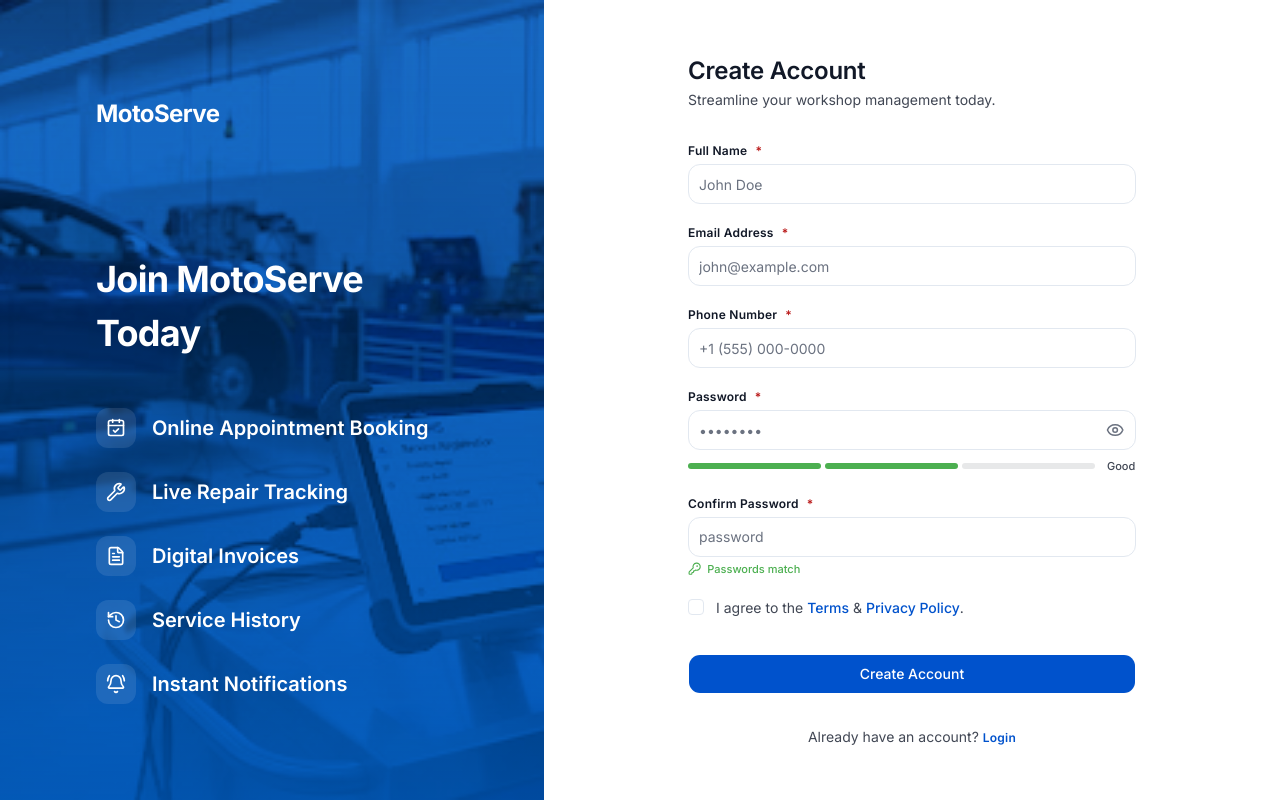
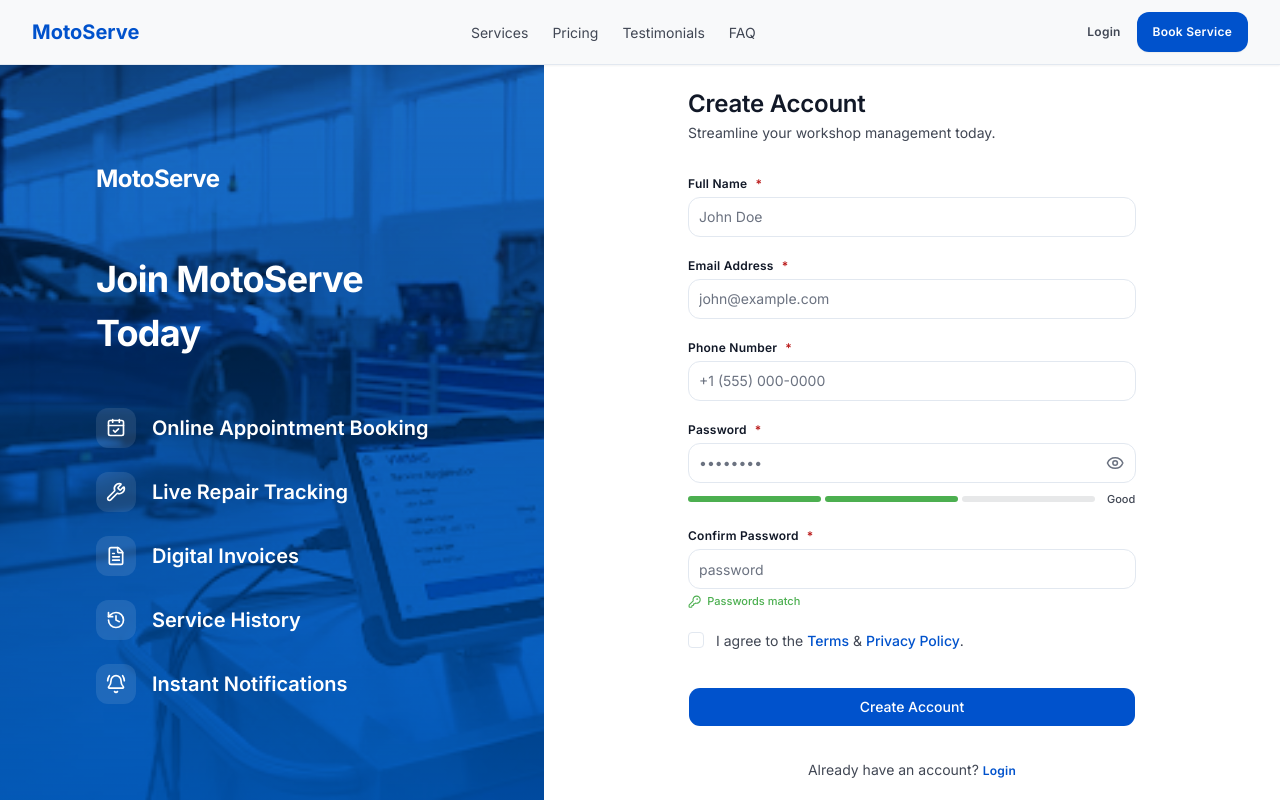
Before and after one commit to Atik203/MotoServe, a Next.js app in the folder frontend/: page /register in a window 1280 px wide. Shown: the top 800 px of the page. Built offline with nearby package versions, Linux system fonts and the light colour scheme; no server answers.

Commit message:
UI: MotoServe logo links home (public navbar + app sidebar), auth pages wrapped in public navbar/footer layout

```diff
--- a/frontend/src/app/(auth)/forgot-password/page.tsx
+++ b/frontend/src/app/(auth)/forgot-password/page.tsx
@@ -13,7 +13,7 @@ export default function ForgotPasswordPage() {
   const [email, setEmail] = useState("");
 
   return (
-    <div className="flex min-h-screen items-center justify-center bg-background px-[32px]">
+    <div className="flex min-h-[calc(100vh-65px)] items-center justify-center bg-background px-[32px]">
       <div className="w-full max-w-[420px]">
         <div className="flex flex-col gap-[24px] rounded-[12px] border border-[#e2e8f0] bg-white p-[33px] shadow-[0_2px_2px_rgba(0,0,0,0.05)]">
           <div className="flex flex-col items-center gap-[4px]">
--- /dev/null
+++ b/frontend/src/app/(auth)/layout.tsx
@@ -0,0 +1,12 @@
+import { PublicFooter } from "@/components/layout/PublicFooter";
+import { PublicNavbar } from "@/components/layout/PublicNavbar";
+
+export default function AuthLayout({ children }: { children: React.ReactNode }) {
+  return (
+    <div className="flex min-h-screen flex-col bg-[#f8f9fa]">
+      <PublicNavbar />
+      <main className="flex-1 pt-[65px]">{children}</main>
+      <PublicFooter />
+    </div>
+  );
+}
--- a/frontend/src/app/(auth)/login/page.tsx
+++ b/frontend/src/app/(auth)/login/page.tsx
@@ -49,8 +49,8 @@ export default function LoginPage() {
   };
 
   return (
-    <div className="flex min-h-screen items-start bg-background">
-      <div className="relative flex h-screen w-[576px] shrink-0 flex-col justify-between overflow-hidden border-r border-[#e2e8f0] bg-white">
+    <div className="flex min-h-[calc(100vh-65px)] items-start bg-background">
+      <div className="relative flex h-[calc(100vh-65px)] w-[576px] shrink-0 flex-col justify-between overflow-hidden border-r border-[#e2e8f0] bg-white">
         <div className="absolute -top-[10%] right-[60%] bottom-[60%] -left-[10%] rounded-[12px] bg-[rgba(0,82,204,0.05)] blur-[32px]" />
         <div className="absolute top-1/2 -right-[10%] -bottom-[10%] left-[50%] rounded-[12px] bg-[rgba(0,91,191,0.1)] blur-[32px]" />
 
@@ -94,7 +94,7 @@ export default function LoginPage() {
         </div>
       </div>
 
-      <div className="flex h-screen flex-1 items-center justify-center bg-[#f8f9fa] p-[32px]">
+      <div className="flex h-[calc(100vh-65px)] flex-1 items-center justify-center bg-[#f8f9fa] p-[32px]">
         <div className="flex w-[440px] max-w-full flex-col gap-[24px] rounded-[16px] border border-[#e2e8f0] bg-white p-[41px] shadow-[0_8px_15px_rgba(0,0,0,0.04)]">
           <div className="flex justify-center">
             <span className="flex size-[48px] items-center justify-center rounded-[8px] bg-primary shadow-[0_1px_1px_rgba(0,0,0,0.05)]">
--- a/frontend/src/app/(auth)/register/owner/page.tsx
+++ b/frontend/src/app/(auth)/register/owner/page.tsx
@@ -61,7 +61,7 @@ export default function OwnerRegistrationPage() {
   const [showPassword, setShowPassword] = useState(false);
 
   return (
-    <div className="flex min-h-screen flex-col items-center gap-[48px] bg-background">
+    <div className="flex min-h-[calc(100vh-65px)] flex-col items-center gap-[48px] bg-background">
       <header className="flex h-[64px] w-full items-center justify-between border-b border-border bg-white px-[32px]">
         <span className="flex items-center gap-[8px] text-[16px] font-bold tracking-[-0.4px] text-primary">
           <Wrench className="size-[16px]" />
--- a/frontend/src/app/(auth)/register/page.tsx
+++ b/frontend/src/app/(auth)/register/page.tsx
@@ -67,8 +67,8 @@ export default function RegisterPage() {
   };
 
   return (
-    <div className="flex min-h-screen items-start bg-white">
-      <div className="relative flex h-screen flex-1 items-start justify-center overflow-hidden bg-[#edeeef]">
+    <div className="flex min-h-[calc(100vh-65px)] items-start bg-white">
+      <div className="relative flex h-[calc(100vh-65px)] flex-1 items-start justify-center overflow-hidden bg-[#edeeef]">
         <Image src="/images/register-bg.png" alt="" fill className="object-cover" />
         <div className="absolute inset-0 bg-[rgba(0,91,191,0.9)] mix-blend-multiply" />
         <div className="absolute inset-0 bg-gradient-to-t from-[rgba(0,91,191,0.8)] to-[rgba(0,91,191,0)]" />
@@ -91,7 +91,7 @@ export default function RegisterPage() {
         </div>
       </div>
 
-      <div className="flex h-screen flex-1 items-center justify-center overflow-auto bg-white p-[96px]">
+      <div className="flex h-[calc(100vh-65px)] flex-1 items-center justify-center overflow-auto bg-white p-[96px]">
         <div className="flex w-full max-w-[448px] flex-col gap-[32px]">
           <div>
             <h2 className="text-[24px] font-semibold tracking-[-0.24px] text-foreground">Create Account</h2>
--- a/frontend/src/components/layout/AppSidebar.tsx
+++ b/frontend/src/components/layout/AppSidebar.tsx
@@ -23,7 +23,9 @@ export function AppSidebar({ role }: AppSidebarProps) {
     <aside className="bg-white border-r border-border fixed inset-y-0 left-0 z-30 flex w-[256px] flex-col justify-between">
       <div>
         <div className="flex h-[64px] items-center border-b border-border px-[24px]">
-          <span className="text-[18px] font-bold tracking-[-0.45px] text-foreground">MotoServe</span>
+          <Link href="/" className="text-[18px] font-bold tracking-[-0.45px] text-foreground transition-colors hover:text-primary">
+            MotoServe
+          </Link>
         </div>
 
         {config.profile && (
```
